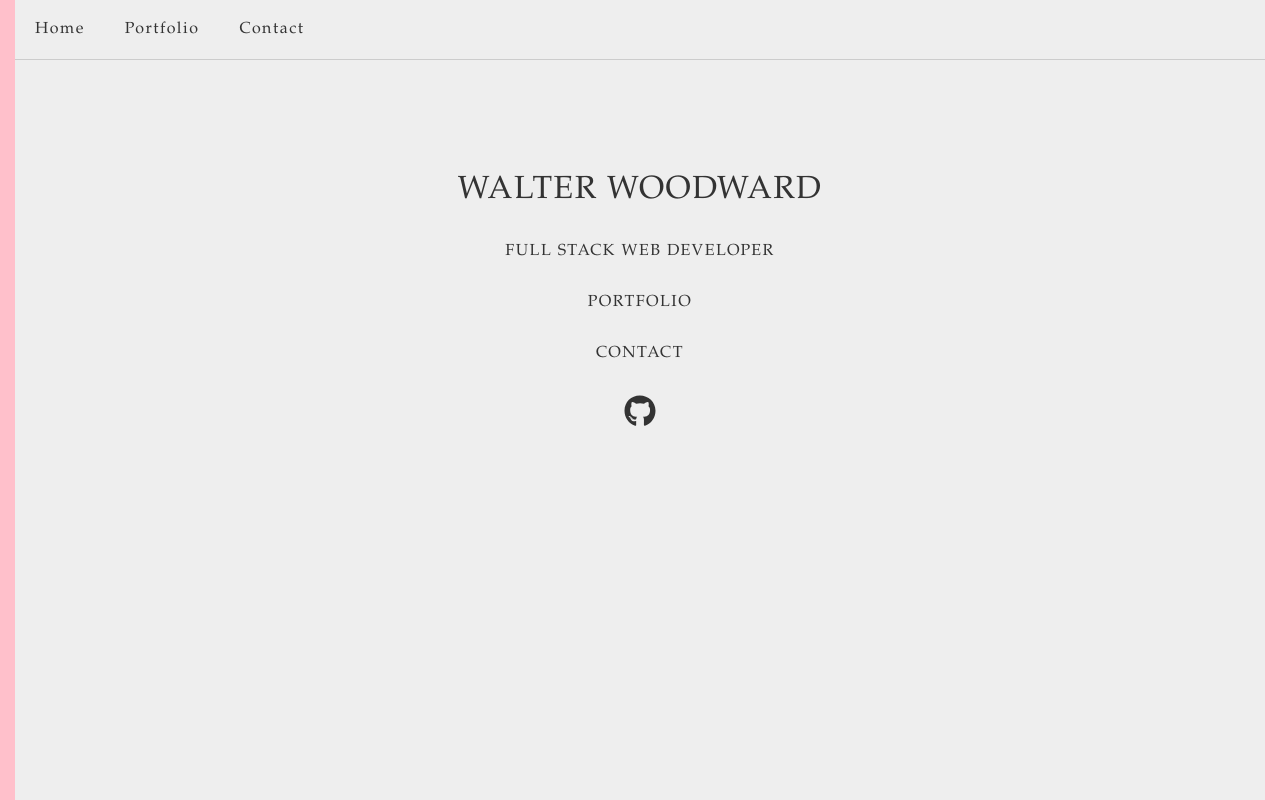
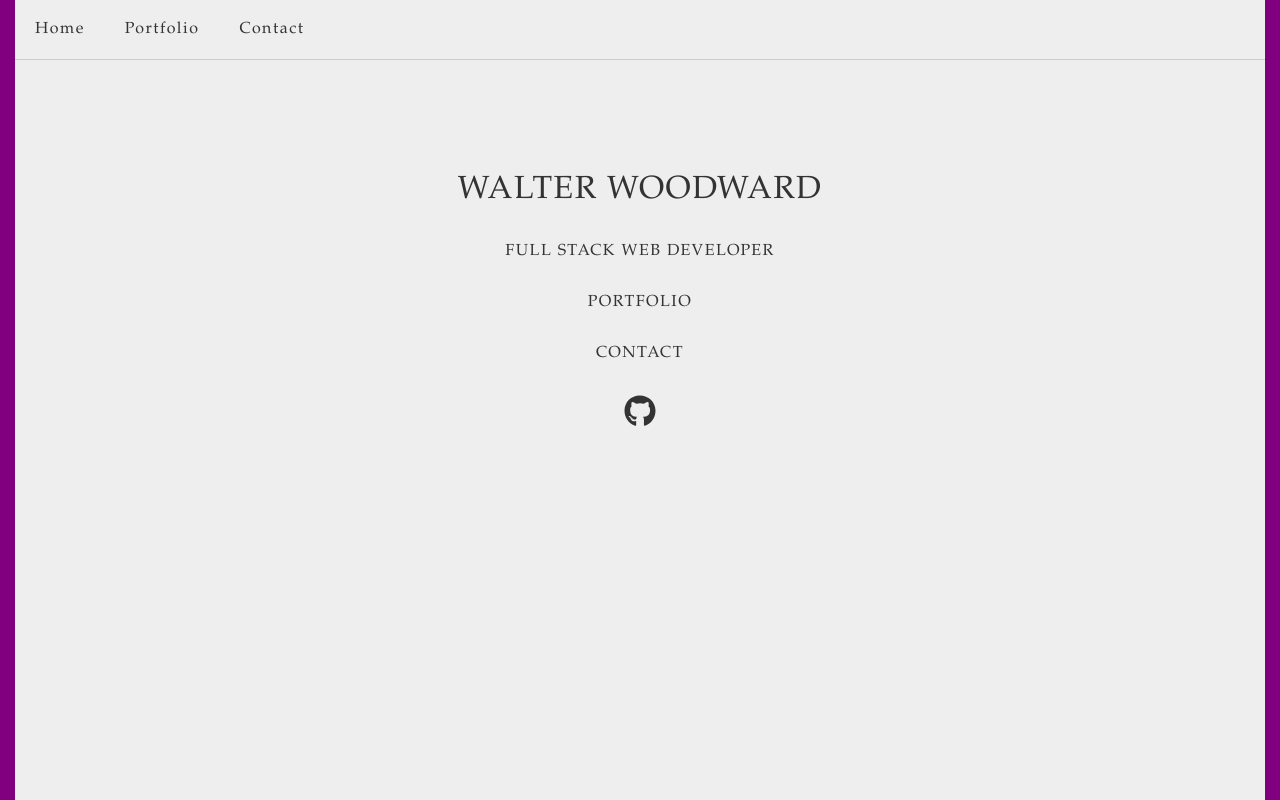
Before and after one commit to waltersgwoodward/portfolio, a React (Create React App) app: page / in a window 1280 px wide. Built offline with nearby package versions, Linux system fonts and the light colour scheme.

Commit message:
Attempting to style the overscroll background

```diff
--- a/src/css/index.css
+++ b/src/css/index.css
@@ -4,8 +4,13 @@
   box-sizing: border-box;
 }
 
-html {
-  background: pink;
+html::before {
+  z-index: -1;
+  position: fixed;
+  height: 100vh;
+  width: 100vw;
+  content: "";
+  background: purple;
 }
 
 body {
@@ -153,13 +158,13 @@ input:focus {
   padding: 100px 0px;
   border: 1px solid #ccc;
   border-width: 0px 1px 0px 0px;
-  animation-name: slide-menu-u5wzym4;
+  animation-name: slide-menu-u5wzyok;
   animation-duration: 0.2s;
   animation-fill-mode: forwards;
   animation-timing-function: ease-in;
   animation-delay: 0s;
 }
-@keyframes slide-menu-u5wzym4 {
+@keyframes slide-menu-u5wzyok {
   from {
     width: 0;
   }
@@ -171,14 +176,14 @@ input:focus {
 .dropdown__overlay {
   height: 100%;
   width: 20%;
-  animation-name: fade-in-u5wzymt;
+  animation-name: fade-in-u5wzyoy;
   animation-duration: 0.5s;
   animation-delay: 0.4s;
   animation-fill-mode: forwards;
   animation-timing-function: ease-in;
   background: none;
 }
-@keyframes fade-in-u5wzymt {
+@keyframes fade-in-u5wzyoy {
   from {
     background: none;
   }
--- a/src/scss/base/_base.scss
+++ b/src/scss/base/_base.scss
@@ -1,7 +1,12 @@
 @use "sass:color";
 
-html {
-    background: pink;
+html::before {
+    z-index: -1;
+	position: fixed;
+	height: 100vh;
+	width: 100vw;
+	content: "";
+    background: purple;
 }
 
 body {
```
Also changed, not shown: 1 other file (tests, documents, lock files or other folders).
